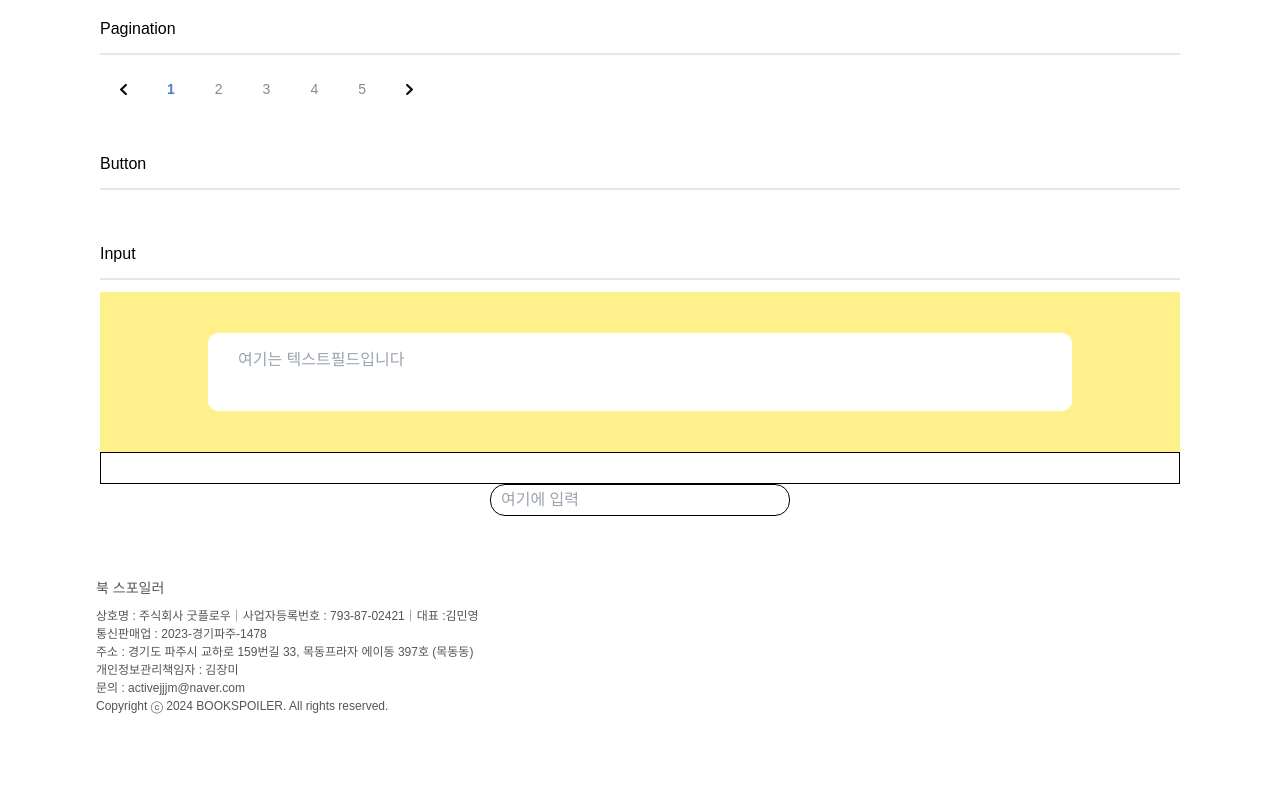
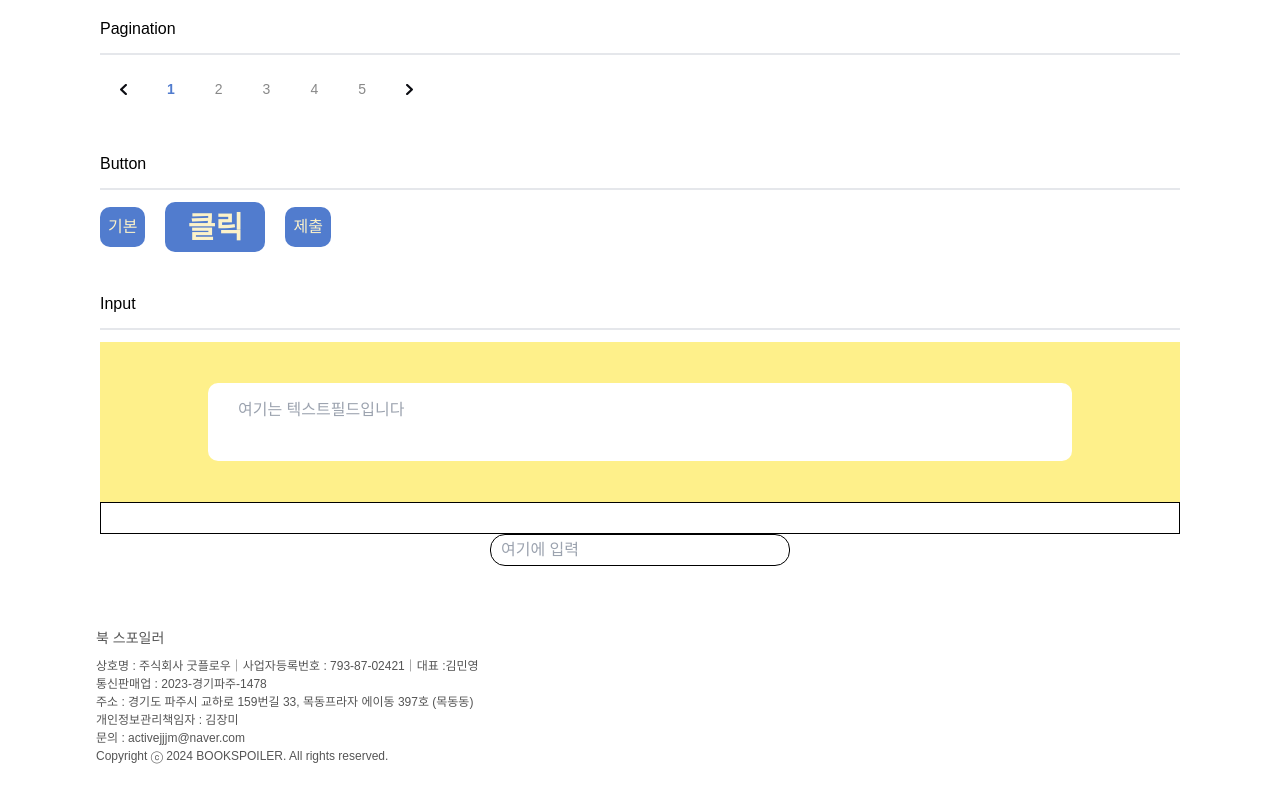
Before and after one commit to OZ-Coding-School/oz_02_collabo-004, a React (Vite) app: page /styleguide in a window 1280 px wide. Shown: the part 1124-1924 px from the top of the page. Before the commit the page ends 1874 px from the top, so only its background shows below. Built offline with nearby package versions, Linux system fonts and the light colour scheme; a web font is replaced by a local one.

Commit message:
feat: Button 공통 컴포넌트 수정

```diff
--- a/src/pages/ui/StyleGuide.jsx
+++ b/src/pages/ui/StyleGuide.jsx
@@ -4,8 +4,12 @@ import Avatar from '../../components/@common/Avatar';
 import Location from '../../components/@common/Location';
 import Pagination from '../../components/@common/Pagination';
 import Comment from '../../components/Comment';
+import Button from '../../components/@common/Button';
 
 const StyleGuide = () => {
+  const handleButtonClick = () => {
+    alert('예시를 위해 작성');
+  };
 
   const comments = [
     { id: 1, text: '첫 번째 댓글' },
@@ -73,7 +77,7 @@ const StyleGuide = () => {
           <p>Pagination</p>
           <hr className="border-t-2 my-3" />
           <div className="flex flex-col justify-between">
-          <Pagination/>
+            <Pagination />
           </div>
         </div>
 
@@ -81,7 +85,20 @@ const StyleGuide = () => {
         <div>
           <p>Button</p>
           <hr className="border-t-2 my-3" />
-        <div className="flex items-center justify-between"></div>
+          <div className="flex items-center gap-5">
+            <Button>기본</Button>
+            <Button
+              type="button"
+              onClick={handleButtonClick}
+              width="100px"
+              height="50px"
+              fontSize="30px"
+              fontWeight="bold"
+            >
+              클릭
+            </Button>
+            <Button type="submit">제출</Button>
+          </div>
         </div>
 
         {/* Input */}
```
Also changed, not shown: src/components/@common/Button/index.jsx (+11 -3 lines). Lines whose indentation alone changed are shown as unchanged.
